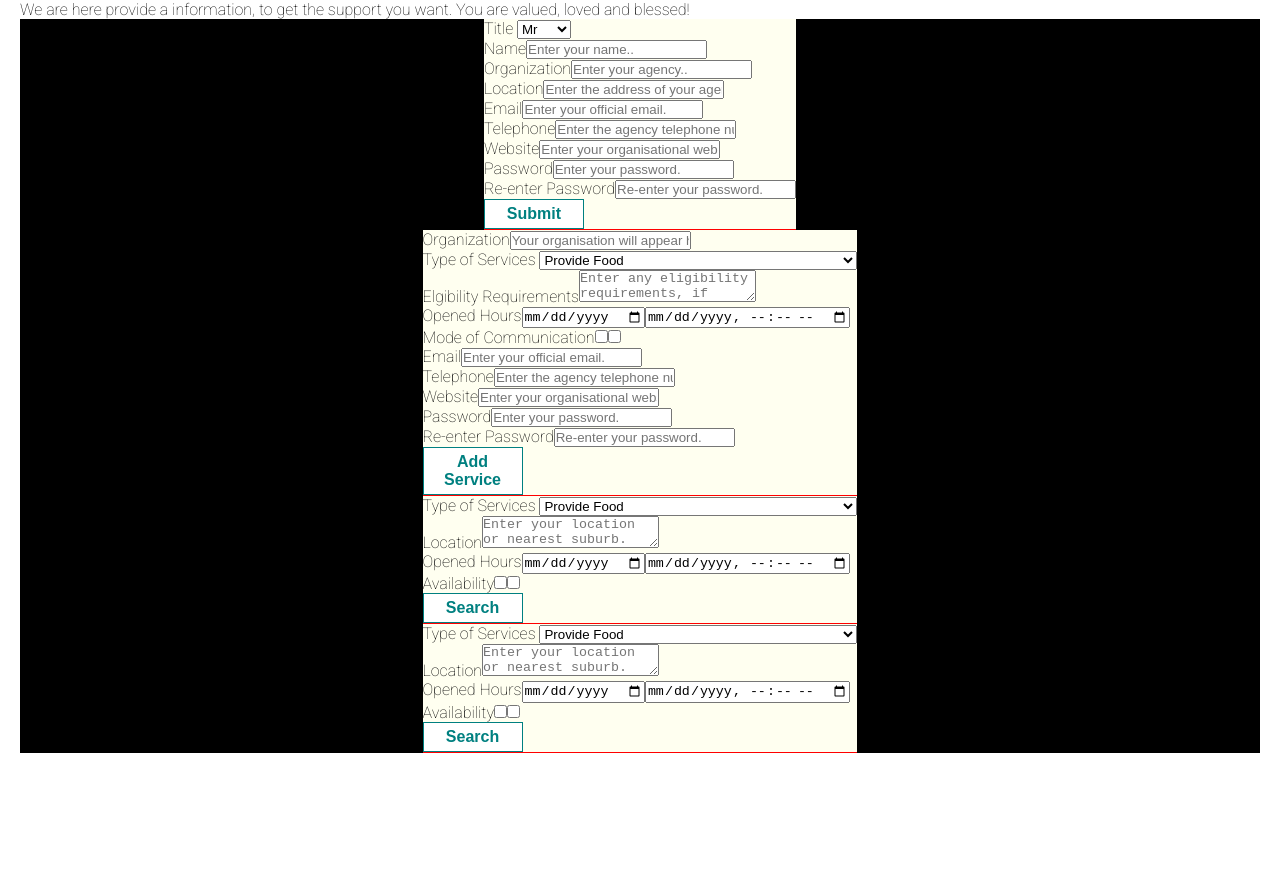
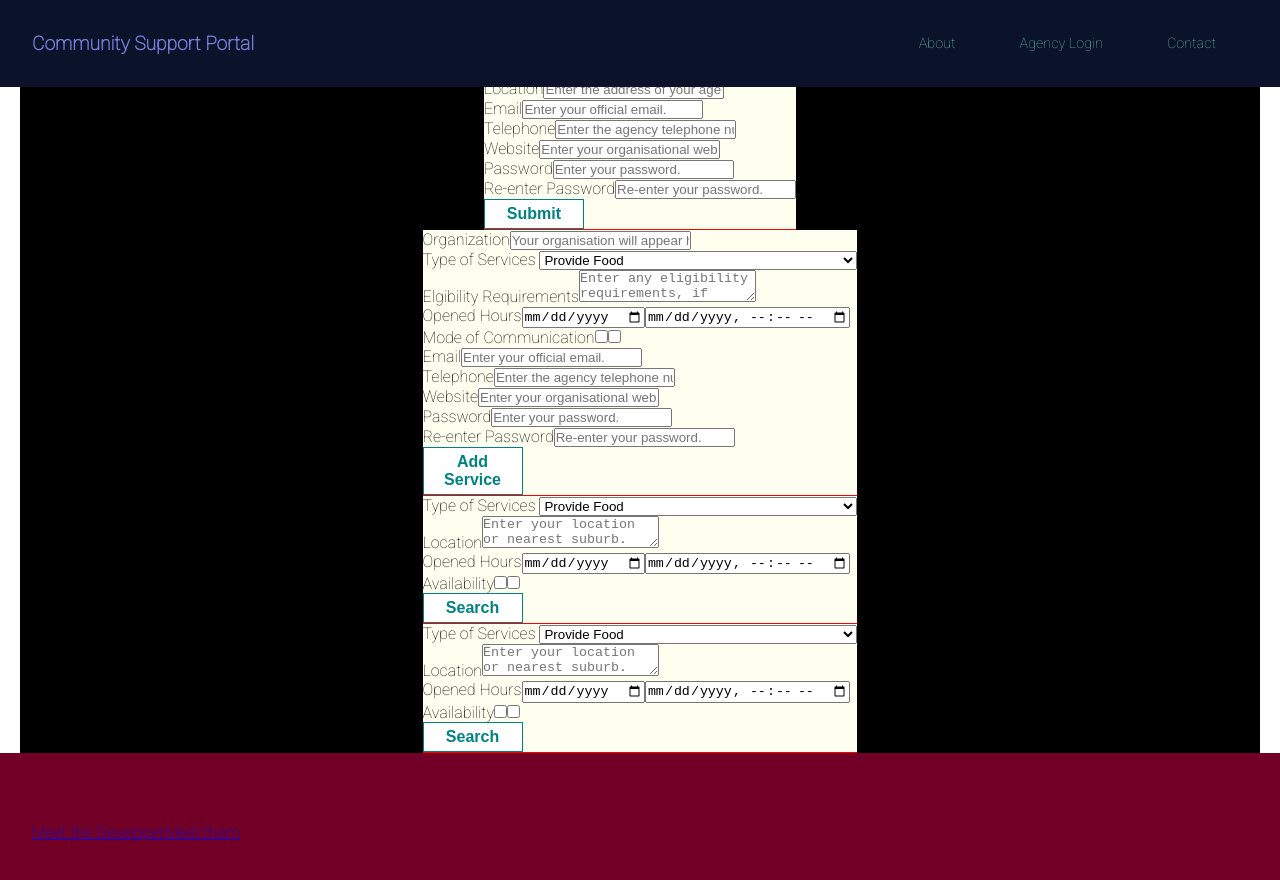
Before and after one commit to vish-opatha/community-support-portal, a React (Create React App) app in the folder client/: page / in a window 1280 px wide. Shown: the top 880 px of the page. Before the commit the page ends 800 px from the top, so only its background shows below. Built offline with nearby package versions, Linux system fonts and the light colour scheme.

Commit message:
Update UI components and routing

```diff
--- a/client/src/App.js
+++ b/client/src/App.js
@@ -1,34 +1,38 @@
 import './App.css';
 import React from 'react';
-import styled from 'styled-components';
-import { BrowserRouter as Router, Switch, Route } from 'react-router-dom';
+import { BrowserRouter as Router, Route } from 'react-router-dom';
+import { ApolloClient, InMemoryCache, ApolloProvider } from '@apollo/client';
 import AgencyLogin from './pages/AgencyLoginForm';
+import Header from './components/Navbar';
+import Footer from './components/Footer';
+import MainContent from './components/MainContent';
 
-import MainContent from './components/MainContent';
+const client = new ApolloClient({
+  uri: '/graphql',
+  cache: new InMemoryCache(),
+});
 
 function App() {
   return (
+    <ApolloProvider client={client}>
+      {/* Wrap page elements in Router component to keep track of location state */}
       <Router>
-      <Switch>
+        {/* <div className="flex-column justify-flex-start min-100-vh"> */}
+        <Header />
+        <div className="container">
+          {/* Define routes to render different page components at different paths */}
           <Route exact path="/">
             <MainContent />
           </Route>
-        <Route path="/agencylogin">
+          {/* Define a route that will take in variable data */}
+          <Route exact path="/agencylogin">
             <AgencyLogin />
           </Route>
-      </Switch>
+        </div>
+        <Footer />
       </Router>
+    </ApolloProvider>
   );
 }
 
-// const Container = styled.div`
-//   display: flex;
-//   flex-wrap: nowrap;
-//   flex-direction: column-reverse;
-//   justify-content: space-between;
-//   align-items: stretch;
-//   align-content: center
-// }
-// `;
-
 export default App;
```
Lines whose indentation alone changed are shown as unchanged.
